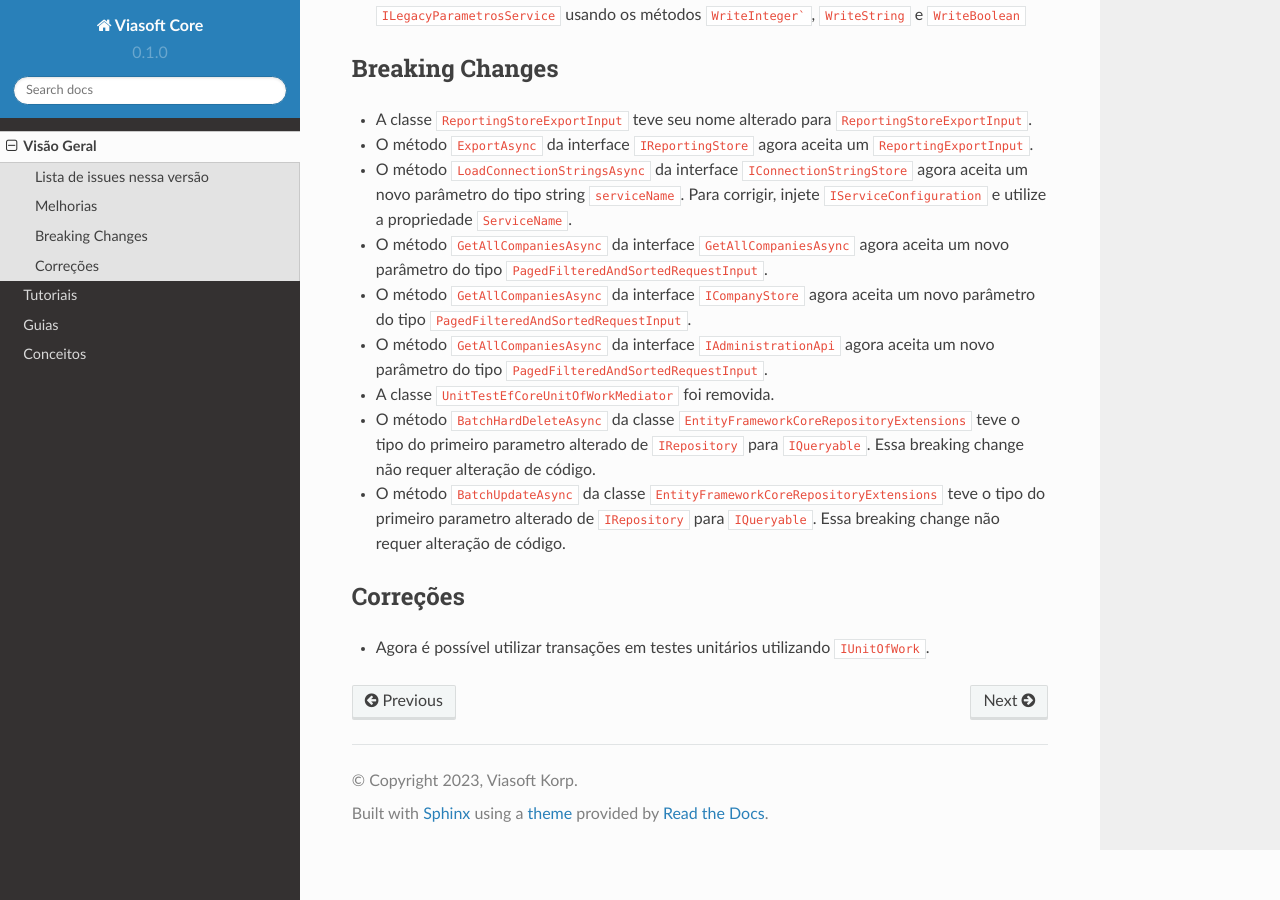
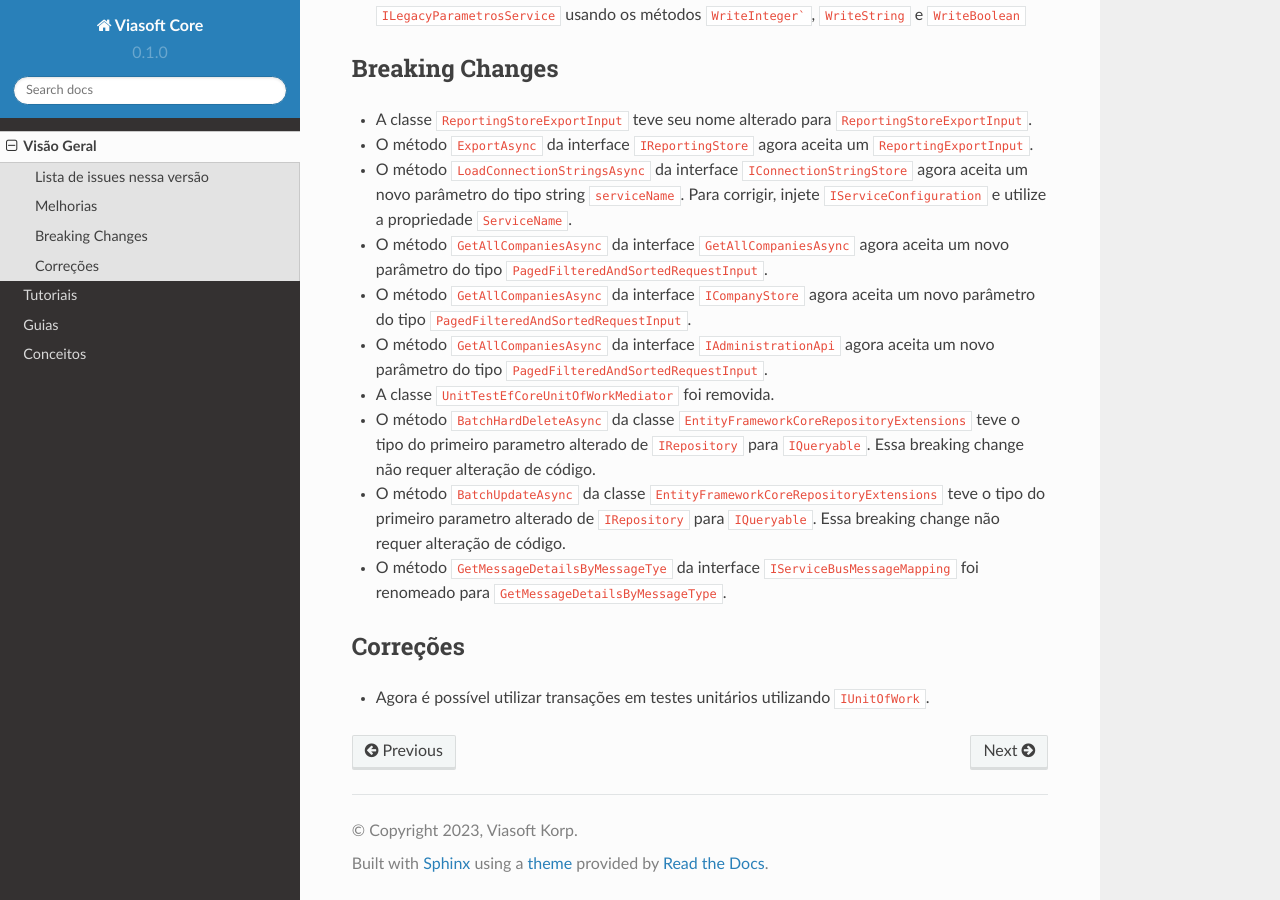
Before and after one commit to viasoftkorp/viasoft-core-docs, a Sphinx documentation site: the page built from docs/source/visao_geral.rst, in a window 1280 px wide and 900 px high, scrolled down 880 px. Built offline with Sphinx 7.4.7 and the Read the Docs theme 2.0.0, drawn with Linux system fonts in a browser that asks for light colours.

Commit message:
Add GetMessageDetailsByMessageType breaking change to visao_geral.rst

```diff
--- a/docs/source/visao_geral.rst
+++ b/docs/source/visao_geral.rst
@@ -53,6 +53,7 @@ Breaking Changes
 * A classe ``UnitTestEfCoreUnitOfWorkMediator`` foi removida.
 * O método ``BatchHardDeleteAsync`` da classe ``EntityFrameworkCoreRepositoryExtensions`` teve o tipo do primeiro parametro alterado de ``IRepository`` para ``IQueryable``. Essa breaking change não requer alteração de código.
 * O método ``BatchUpdateAsync`` da classe ``EntityFrameworkCoreRepositoryExtensions`` teve o tipo do primeiro parametro alterado de ``IRepository`` para ``IQueryable``. Essa breaking change não requer alteração de código.
+* O método ``GetMessageDetailsByMessageTye`` da interface ``IServiceBusMessageMapping`` foi renomeado para ``GetMessageDetailsByMessageType``.
 
 Correções
 ---------
```
